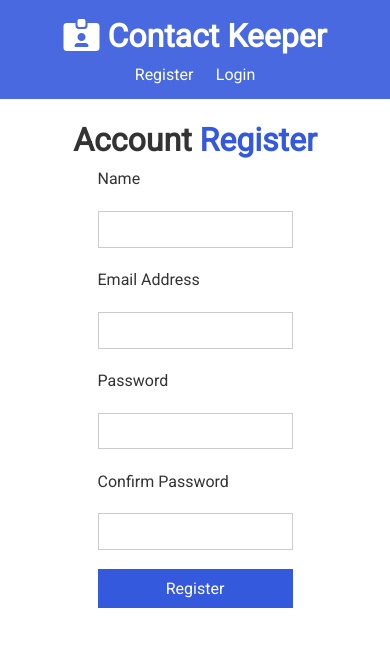
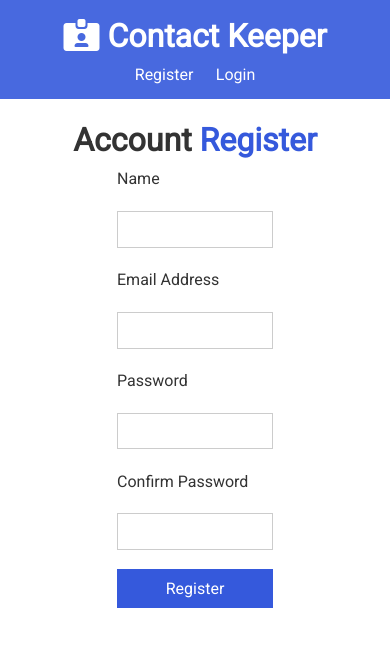
Before and after one commit to genuineAB/Contact-Keeper-App, a React (Create React App) app in the folder client/: page /register in a window 390 px wide. Shown: the top 646 px of the page. Built offline with nearby package versions, Linux system fonts and the light colour scheme.

Commit message:
Validating Phone Number

```diff
--- a/client/src/App.css
+++ b/client/src/App.css
@@ -324,7 +324,8 @@ input {
 }
 
 .form-style{
-  padding: 0 25% 0 25%;
+  margin: 0 20% 0 20%;
+  padding:  0 10% 0 10%;;
 }
 
 input[type='text'],
--- a/client/src/components/contact/ContactForm.js
+++ b/client/src/components/contact/ContactForm.js
@@ -38,10 +38,18 @@ export const ContactForm = () => {
 
     const onSubmit = e => {
         e.preventDefault();
+        function validatePhoneNumber(input_str) {
+            var re = /^\(?(\d{3})\)?[- ]?(\d{3})[- ]?(\d{4})$/;
 
+            return re.test(input_str);
+          }
         if((name.trim().length === 0) || (phone.trim().length === 0)){
             setAlert("Please Enter Contact's Name and Number", "danger");
         }
+        else if(!validatePhoneNumber(phone)){
+            setAlert("Please Enter Valid Number Format", "danger");
+        }
+
 
         if(current === null){
             addContact(contact);
--- a/client/src/components/contact/ContactsItem.js
+++ b/client/src/components/contact/ContactsItem.js
@@ -44,7 +44,6 @@ const ContactsItem = ({contact}) => {
             <button className='btn btn-dark btn-sm' onClick={onSetCurrent}>Edit</button>
             <button className='btn btn-danger btn-sm' onClick={() => {
                 setOpenModal(true);
-                // document.querySelector('button').style.display = 'none';
             }}>Delete</button>
         </p>
         {openModal && <Modal closeModal={setOpenModal} deleteModal={onDelete}/>}
```
Also changed, not shown: 1 other file (tests, documents, lock files or other folders).
